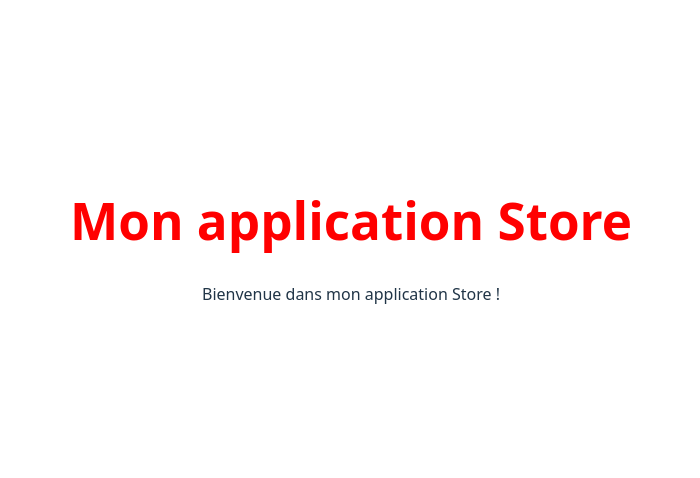
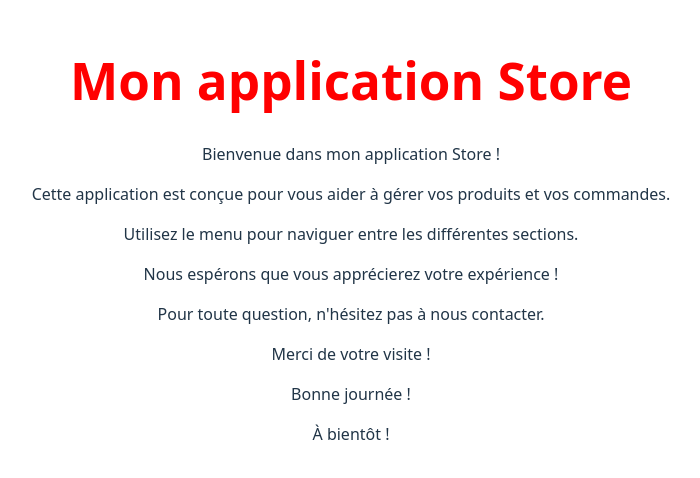
Before and after one commit to OumObayid/store, a Vue app: page / in a window 1280 px wide. Shown: the part 160-638 px from the top of the page, without its empty margins (289-989 px from the left). Built offline with nearby package versions, Linux system fonts and the light colour scheme.

Commit message:
tester les scenarios

```diff
--- a/src/App.vue
+++ b/src/App.vue
@@ -4,7 +4,13 @@
 <template>
   <h1>Mon application Store</h1>
   <p>Bienvenue dans mon application Store !</p>
-
+  <p>Cette application est conçue pour vous aider à gérer vos produits et vos commandes.</p>
+  <p>Utilisez le menu pour naviguer entre les différentes sections.</p>
+  <p>Nous espérons que vous apprécierez votre expérience !</p>
+  <p>Pour toute question, n'hésitez pas à nous contacter.</p>
+  <p>Merci de votre visite !</p>
+  <p>Bonne journée !</p>
+  <p>À bientôt !</p>
 
 </template>
 
```
